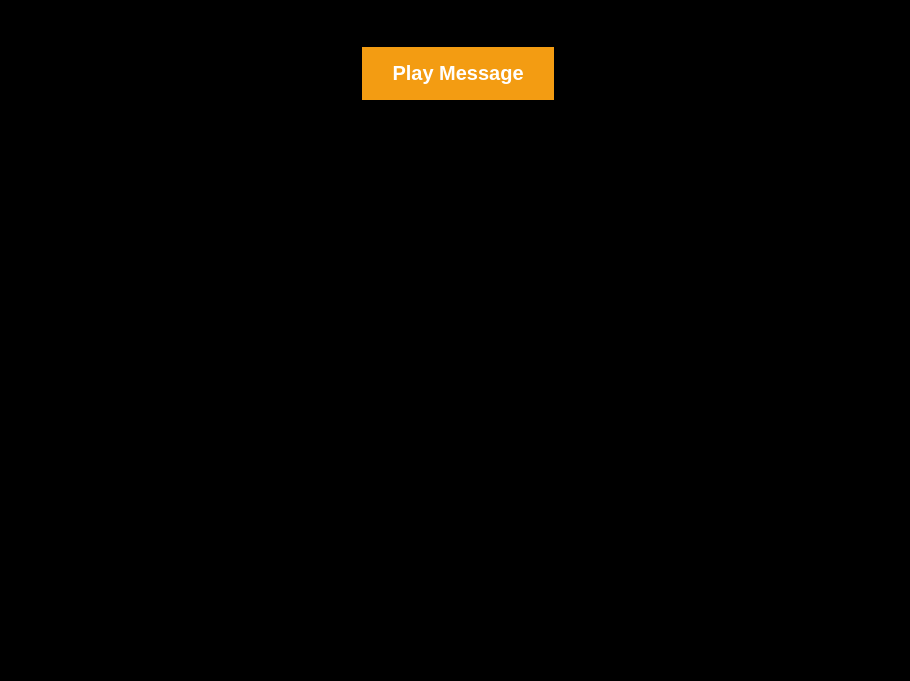
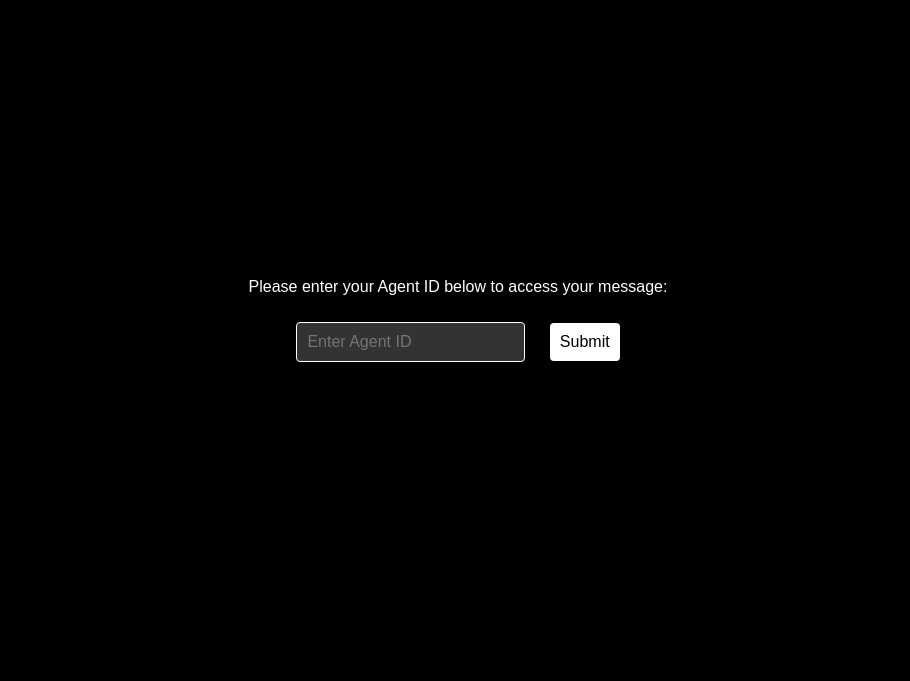
Before and after one commit to nicoSavaides/agentSiteRepo, a plain HTML site: page index.html in a window 1280 px wide. Shown: the part 119-800 px from the top of the page, without its empty margins (182-1092 px from the left). Drawn offline with Linux system fonts and the light colour scheme.

Commit message:
Audio
Made audio compatible

```diff
--- a/index.html
+++ b/index.html
@@ -1,64 +1,126 @@
 <!DOCTYPE html>
 <html lang="en">
 <head>
-
-
-
     <meta charset="UTF-8">
     <meta name="viewport" content="width=device-width, initial-scale=1.0">
-    <title>Agent Mission</title>
+    <title>Agent Welcome Page</title>
     <style>
         body {
+            font-family: Arial, sans-serif;
             background-color: black;
             color: white;
-            font-family: Arial, sans-serif;
             text-align: center;
-            margin: 0;
-            padding: 0;
+            margin: 30px;
         }
 
-        .message {
-            margin-top: 50px;
-            font-size: 1.2em;
+        #loginSection {
+            margin-top: 300px;
         }
 
-        .button-container {
+        #audioSection {
+            display: none;
             margin-top: 50px;
         }
 
-        button {
-            padding: 15px 30px;
-            font-size: 20px;
-            background-color: #f39c12;
-            border: none;
-            cursor: pointer;
-            color: white;
-            font-weight: bold;
+        #audioSection button {
+            margin-top: 20px;
+            font-size: 18px;
         }
 
-        button:active {
-            background-color: #e67e22;
+        #greetingSection {
+            margin-top: 300px;
+            line-height: 1.5;
+        }
+
+        h1 {
+            margin-top: 60px;
+        }
+
+        .hidden {
+            display: none;
+        }
+
+        input, button {
+            padding: 10px;
+            font-size: 16px;
+            margin: 10px;
+        }
+
+        input {
+            background-color: #333;
+            color: white;
+            border: 1px solid white;
+            border-radius: 4px;
+        }
+
+        button {
+            background-color: white;
+            color: black;
+            border: none;
+            border-radius: 4px;
+            cursor: pointer;
+        }
+
+        button:hover {
+            background-color: #ddd;
+        }
+
+        #errorMessage {
+            color: red;
         }
     </style>
 </head>
 <body>
-
-    <div class="message">
-        <p>Agent, before proceeding, ensure you are in a secure and quiet location where you <br> will not be disturbed. The transmission contains classified information, and it is imperative <br> you hear it in full without interruption. Do not play this message in public or unsecured environments.</p>
+    <h1>Agent Portal</h1>
+    <div id="loginSection">
+        <p>Please enter your Agent ID below to access your message:</p>
+        <input type="text" id="agentIdInput" placeholder="Enter Agent ID">
+        <button onclick="validateAgent()">Submit</button>
+        <p id="errorMessage" class="hidden">Invalid Agent ID. Please try again.</p>
     </div>
-
-    <div class="button-container">
-        <button id="playButton" onclick="playMessage()">Play Message</button>
+    <div id="greetingSection" class="hidden">
+        <p id="greetingMessage"></p>
+        <div id="audioSection">
+            <button onclick="playAudio()" aria-label="Play Mission Briefing Audio">Play Audio</button>
+            <audio id="agentAudio" src="agentAudio.wav"></audio>
+        </div>
     </div>
 
     <script>
-        function playMessage() {
-            var audio = new Audio('your-audio-file.mp3');
+        const agentData = {
+            "4769": "Dimitri",
+            "2019": "Ben",
+        };
+
+        function validateAgent() {
+            const agentId = document.getElementById('agentIdInput').value.trim();
+            const errorMessage = document.getElementById('errorMessage');
+            const loginSection = document.getElementById('loginSection');
+            const greetingSection = document.getElementById('greetingSection');
+            const greetingMessage = document.getElementById('greetingMessage');
+
+            if (agentId in agentData) {
+                errorMessage.classList.add('hidden');
+                loginSection.classList.add('hidden');
+                greetingSection.classList.remove('hidden');
+                greetingMessage.innerHTML = `Hello Agent ${agentData[agentId]}, before proceeding, ensure you are in a secure
+                quiet location without interruptions. This transmission contains classified information and can only be played once.`;
+                document.getElementById('audioSection').style.display = "block";
+            } else {
+                errorMessage.classList.remove('hidden');
+            }
+        }
+
+        function playAudio() {
+            const audio = document.getElementById('agentAudio');
+            const button = document.querySelector('#audioSection button');
             audio.play();
+            button.disabled = true;
+            button.textContent = "Audio Played";
+        }
 
-            document.getElementById("playButton").style.display = "none"; // Hide the button after click
-        }
+        const audio = document.getElementById('agentAudio');
+        audio.onerror = () => alert("Failed to load the audio. Please check your file path or format.");
     </script>
-
 </body>
 </html>
```
Also changed, not shown: 1 other file.
